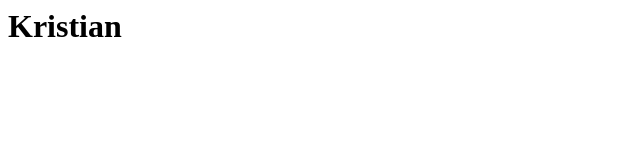
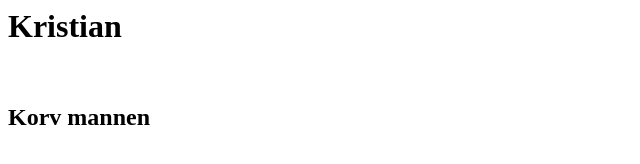
Before and after one commit to NotActuallyBob/kristiansnellman, a plain HTML site: page index.html in a window 1280 px wide. Shown: the whole page, without its empty margins (0-640 px from the left). Drawn offline with Linux system fonts and the light colour scheme.

Commit message:
Update index.html

```diff
--- a/index.html
+++ b/index.html
@@ -1 +1,3 @@
 <h1>Kristian</h1>
+<br>
+<h2>Korv mannen</h2>
```
